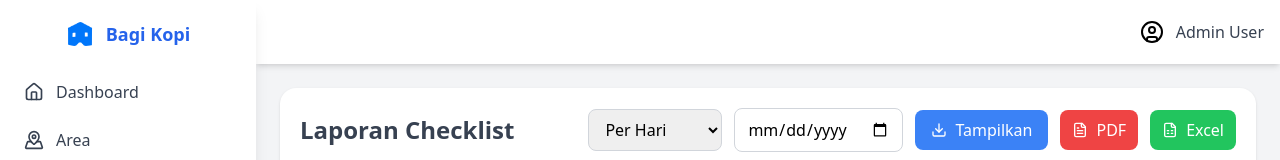
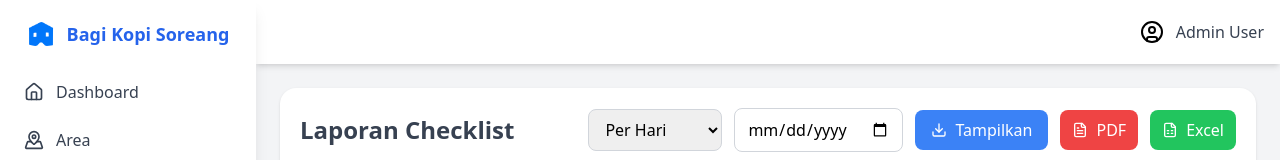
Before and after one commit to RizalSFN/ceklis-monitoring, a React (Vite) app in the folder frontend/: page /report in a window 1280 px wide. Shown: the top 160 px of the page. Built offline with nearby package versions, Linux system fonts and the light colour scheme; no server answers.

Commit message:
update nama brand

```diff
--- a/frontend/src/layouts/Sidebar.jsx
+++ b/frontend/src/layouts/Sidebar.jsx
@@ -28,7 +28,7 @@ export default function Sidebar({ sidebarOpen }) {
             >
                 <div className="flex items-center justify-center h-160 text-blue-600 font-bold text-lg mt-5">
                     <img src={logo} alt="bagikopi-logo" className="w-7 h-7 mr-3" />
-                    <p>Bagi Kopi</p>
+                    <p>Bagi Kopi Soreang</p>
                 </div>
                 <nav className="mt-5">
                     {menus.map((menu, i) => {
```
